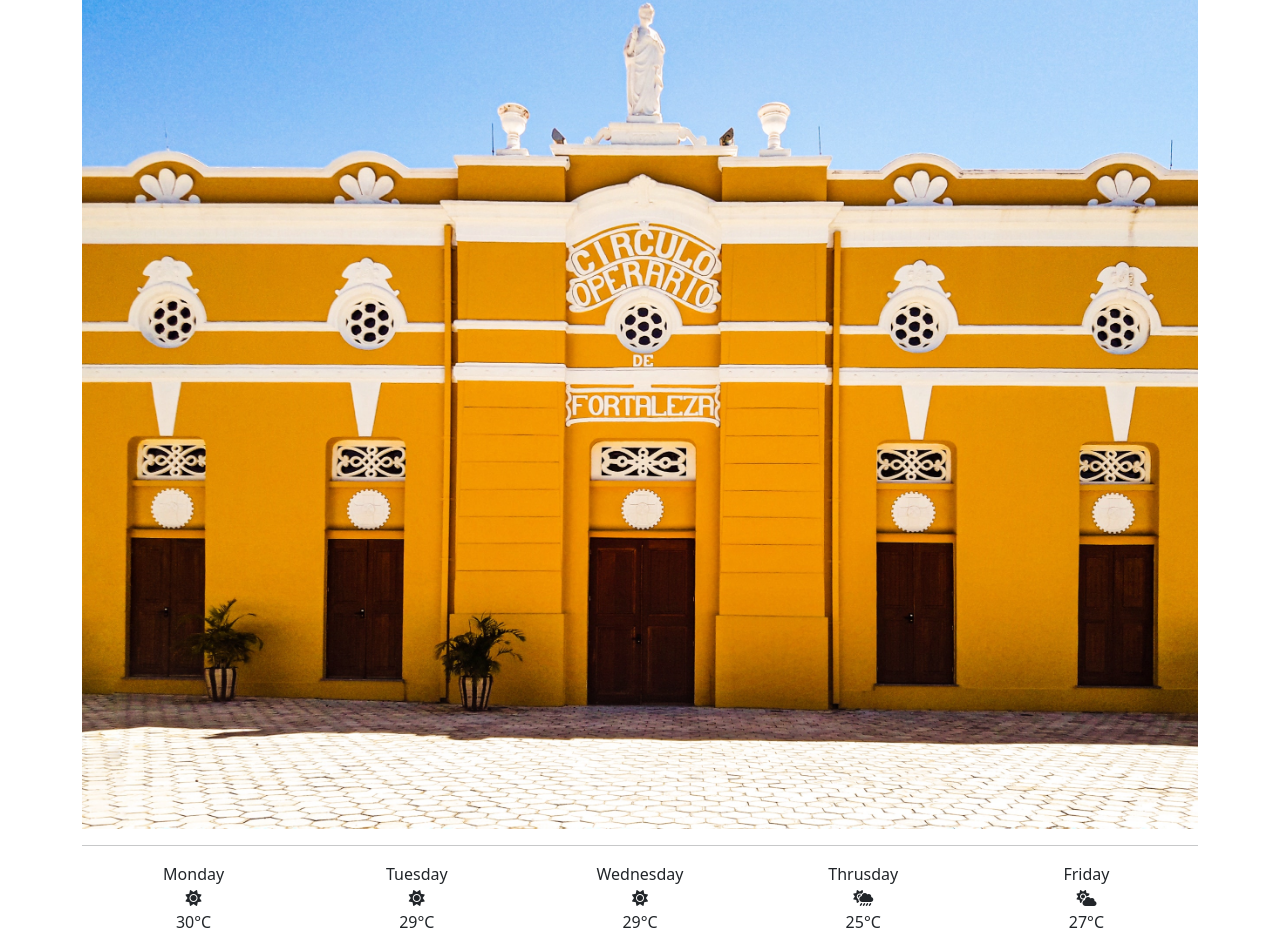
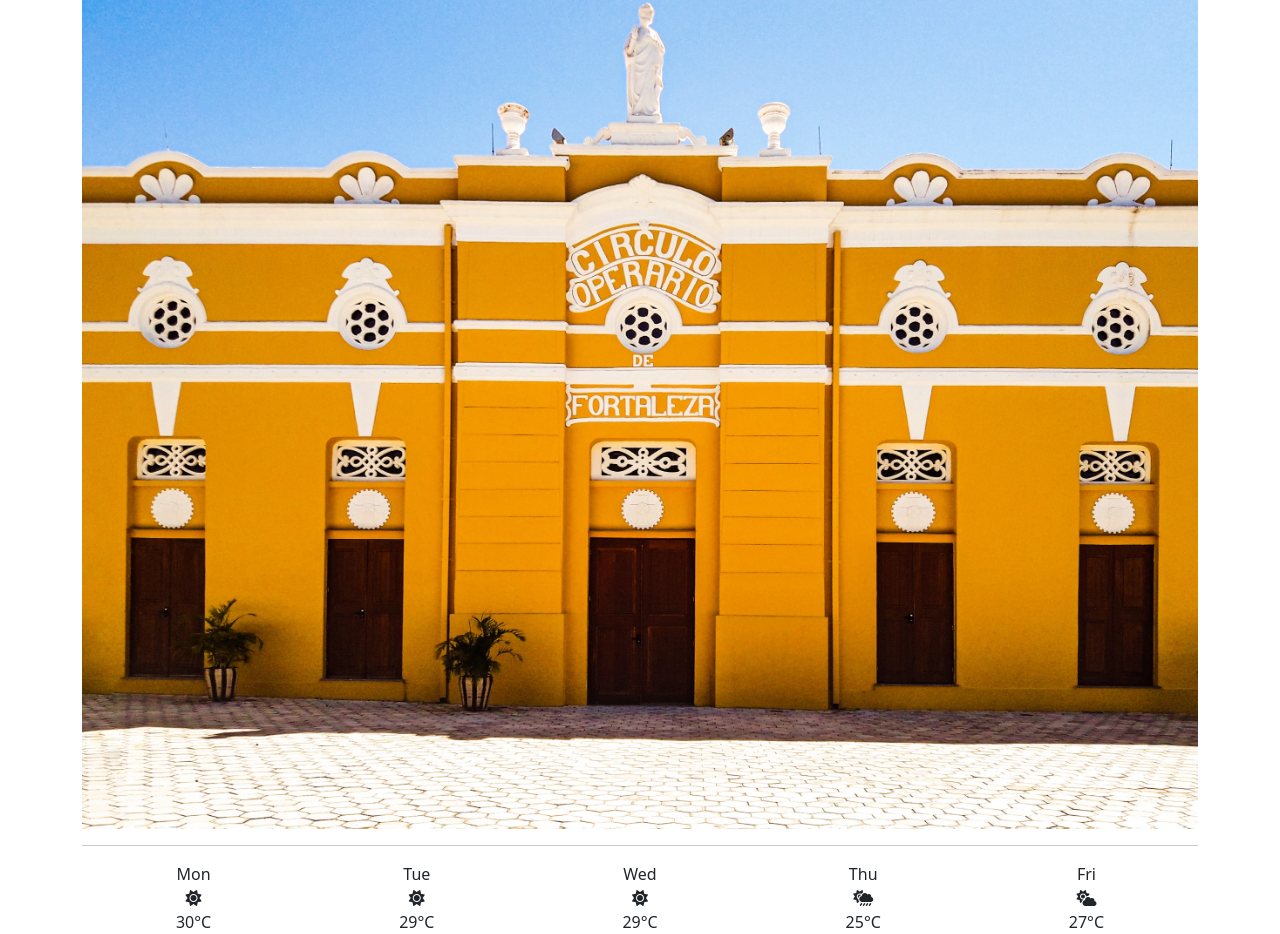
Before and after one commit to robertasoares85/weather-app2, a website built with Parcel: page index.html in a window 1280 px wide. Shown: the part 339-1273 px from the top of the page. Built offline with nearby package versions, Linux system fonts and the light colour scheme.

Commit message:
Changed the Weekdays

```diff
--- a/index.html
+++ b/index.html
@@ -76,19 +76,19 @@
     <div class="container text-center">
       <div class="row">
         <div class="col">
-         Monday
+         Mon
         </div>
         <div class="col">
-          Tuesday
+          Tue
         </div>
         <div class="col">
-          Wednesday
+          Wed
         </div>
         <div class="col">
-           Thrusday
+           Thu
       </div>
       <div class="col">
-        Friday
+        Fri
     </div>
 
     <br/>
```
